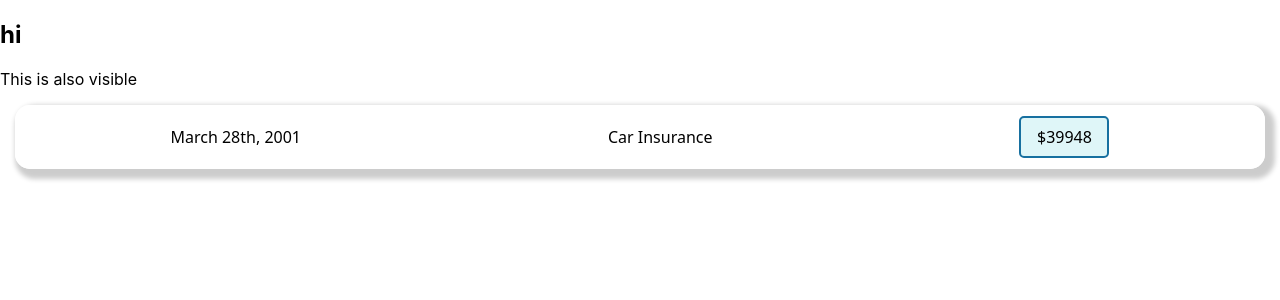
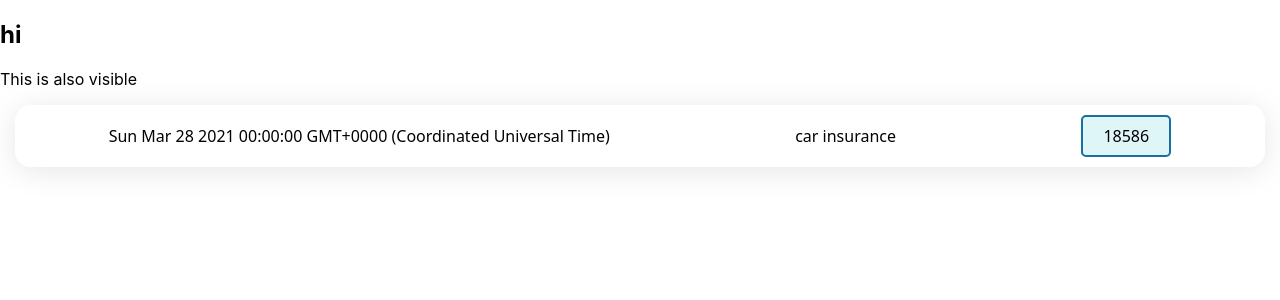
Before and after one commit to anusha-c18/React.js, a React (Create React App) app in the folder react-basics/: page / in a window 1280 px wide. Shown: the top 300 px of the page. Built offline with nearby package versions, Linux system fonts and the light colour scheme.

Commit message:
dynamic data

```diff
--- a/react-basics/src/App.js
+++ b/react-basics/src/App.js
@@ -1,9 +1,9 @@
-import './App.css';
-import ExpenseItem from './components/ExpenseItem';
+import "./App.css";
+import ExpenseItem from "./components/ExpenseItem";
 
 function App() {
   return (
-    <div >
+    <div>
       <h2>hi</h2>
       <p>This is also visible</p>
       <ExpenseItem></ExpenseItem>
--- a/react-basics/src/components/ExpenseItem.css
+++ b/react-basics/src/components/ExpenseItem.css
@@ -1,30 +1,34 @@
-.container{
+.container {
   display: flex;
   flex-direction: row;
   justify-content: center;
   align-content: center;
-    border:2px  white solid;
-    border-radius:15px;
-    box-shadow:5px 5px 5px 5px rgba(0,0,0,.2);
-    margin:15px;
-    height:60px;
-    font-family: system-ui, -apple-system, BlinkMacSystemFont, 'Segoe UI', Roboto, Oxygen, Ubuntu, Cantarell, 'Open Sans', 'Helvetica Neue', sans-serif;
+  margin: 15px;
+  height: 60px;
+  font-family: system-ui, -apple-system, BlinkMacSystemFont, "Segoe UI", Roboto,
+    Oxygen, Ubuntu, Cantarell, "Open Sans", "Helvetica Neue", sans-serif;
+  background: rgba(255, 255, 255, 0.54);
+  border-radius: 16px;
+  box-shadow: 0 4px 30px rgba(0, 0, 0, 0.1);
+  backdrop-filter: blur(10.8px);
+  -webkit-backdrop-filter: blur(10.8px);
+  border: 1px solid rgba(255, 255, 255, 0.3);
 }
 
-.container p{
-    margin:auto;
+.container p {
+  margin: auto;
 }
 
-.amount{
+.amount {
   background-color: rgb(223, 246, 248);
-    margin:auto;
-    padding:8px;
+  margin: auto;
+  padding: 8px;
   border-radius: 5px;
-    width:70px;
+  width: 70px;
   border: 2px rgb(23, 112, 160) solid;
 }
 
-.amount p{
+.amount p {
   margin: auto;
   text-align: center;
 }
--- a/react-basics/src/components/ExpenseItem.js
+++ b/react-basics/src/components/ExpenseItem.js
@@ -1,14 +1,18 @@
 import "./ExpenseItem.css";
+import React from "react";
 
 function ExpenseItem() {
+  const expenseDate = new Date(2021, 2, 28);
+  const expenseTitle = "car insurance";
+  const expenseAmount = 9293;
   return (
     // one root element only
     <div className="container">
-        <p>March 28th, 2001</p>
-        <p>Car Insurance</p>
-        <div className="amount">
-            <p>$39948</p>
-        </div>
+      <p>{expenseDate.toString()}</p>
+      <p>{expenseTitle}</p>
+      <div className="amount">
+        <p>{expenseAmount * 2}</p>
+      </div>
     </div>
   );
 }
```
Also changed, not shown: react-basics/src/logo.svg (deleted). Lines whose indentation alone changed are shown as unchanged.
